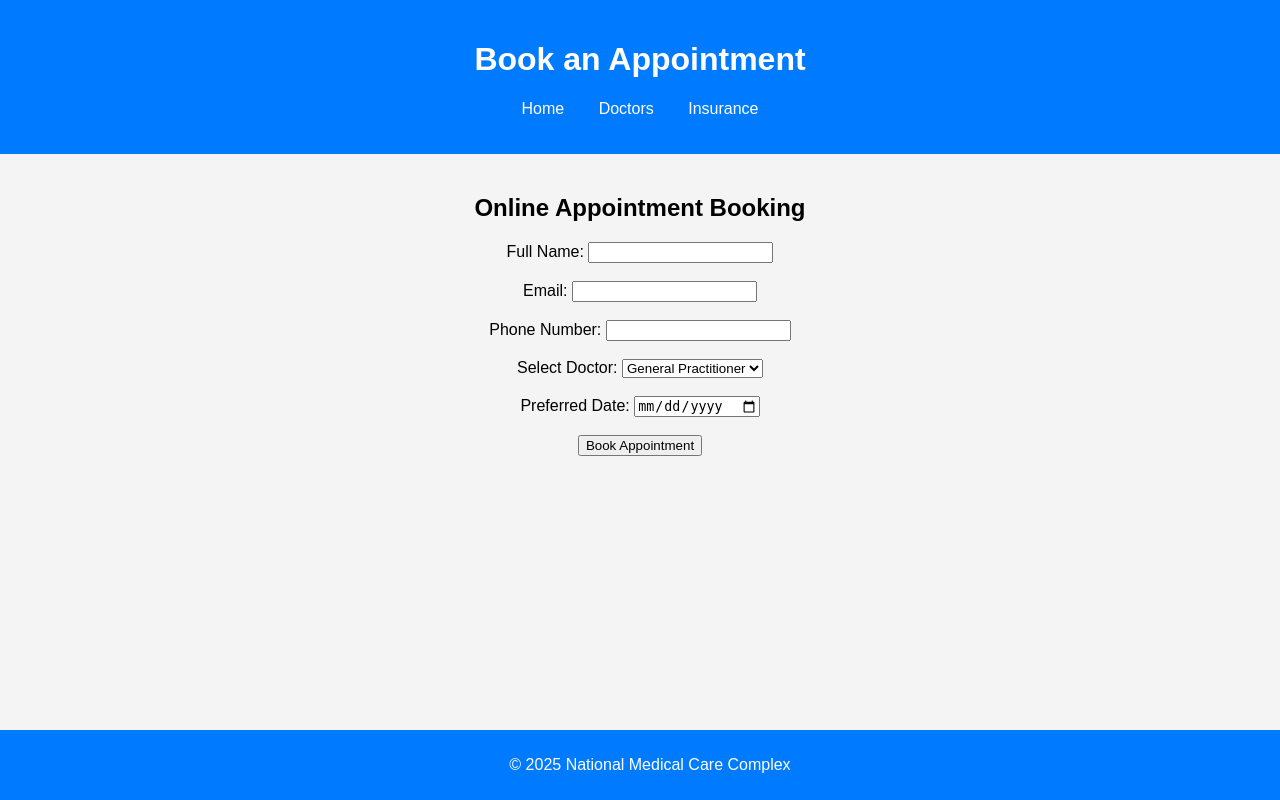
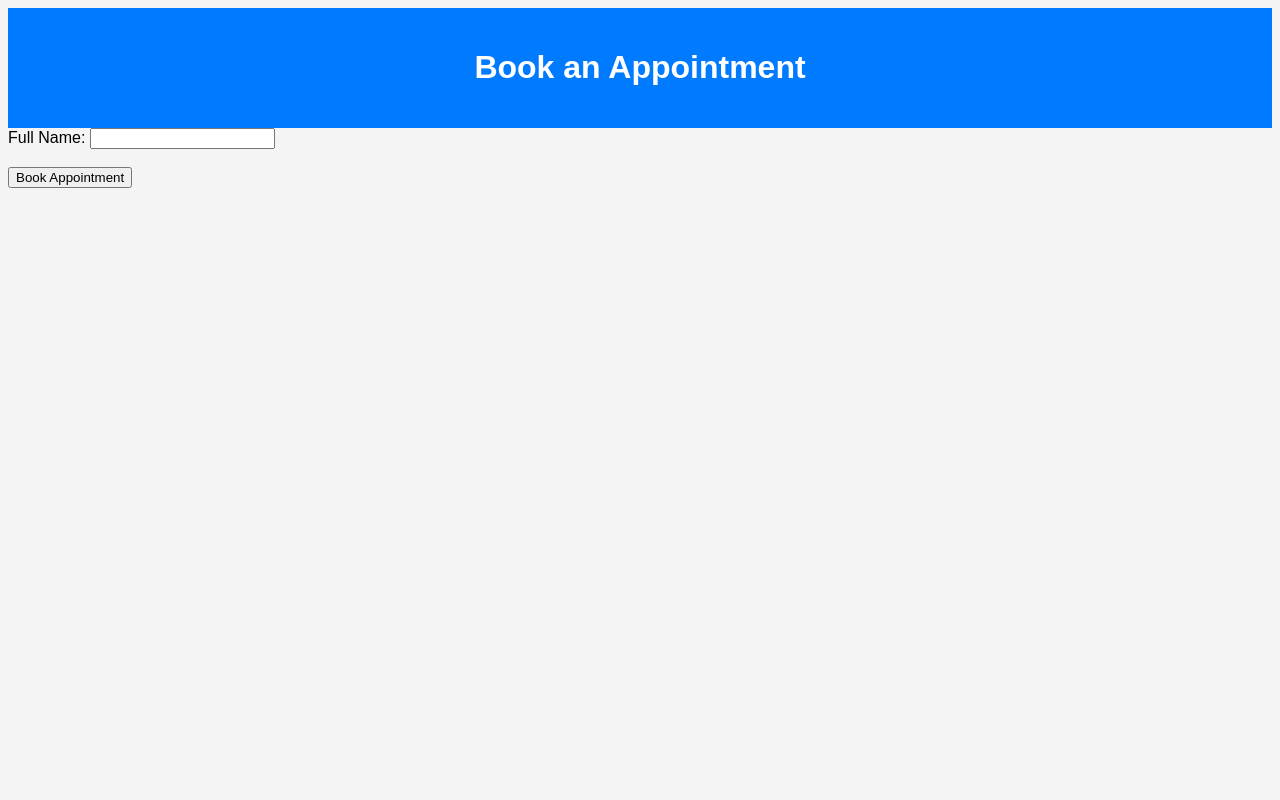
Before and after one commit to INFINITYP0WER/NationalMedicalCareWebsite, a PHP site: page /appointments.html in a window 1280 px wide. Run offline with PHP 8.4, Linux system fonts and the light colour scheme.

```diff
--- a/appointments.html
+++ b/appointments.html
@@ -9,41 +9,13 @@
 <body>
     <header>
         <h1>Book an Appointment</h1>
-        <nav>
-            <ul>
-                <li><a href="index.html">Home</a></li>
-                <li><a href="doctors.html">Doctors</a></li>
-                <li><a href="insurance.html">Insurance</a></li>
-            </ul>
-        </nav>
     </header>
     <main>
-        <h2>Online Appointment Booking</h2>
         <form action="submit_appointment.php" method="post">
             <label for="name">Full Name:</label>
             <input type="text" id="name" name="name" required><br><br>
-
-            <label for="email">Email:</label>
-            <input type="email" id="email" name="email" required><br><br>
-
-            <label for="phone">Phone Number:</label>
-            <input type="text" id="phone" name="phone" required><br><br>
-
-            <label for="doctor">Select Doctor:</label>
-            <select id="doctor" name="doctor">
-                <option value="General Practitioner">General Practitioner</option>
-                <option value="Dentist">Dentist</option>
-                <option value="Orthodontist">Orthodontist</option>
-            </select><br><br>
-
-            <label for="date">Preferred Date:</label>
-            <input type="date" id="date" name="date" required><br><br>
-
             <button type="submit">Book Appointment</button>
         </form>
     </main>
-    <footer>
-        <p>&copy; 2025 National Medical Care Complex</p>
-    </footer>
 </body>
 </html>
--- /dev/null
+++ b/login.php
@@ -0,0 +1 @@
+<?php echo 'Login successful!'; ?>
--- a/script.js
+++ b/script.js
@@ -1,3 +1 @@
-document.addEventListener("DOMContentLoaded", function() {
-    console.log("Website loaded successfully!");
-});
+document.addEventListener("DOMContentLoaded", function() { console.log("Website loaded successfully!"); });
--- a/style.css
+++ b/style.css
@@ -1,37 +1,2 @@
-body {
-    font-family: Arial, sans-serif;
-    margin: 0;
-    padding: 0;
-    background-color: #f4f4f4;
-}
-header {
-    background-color: #007bff;
-    color: white;
-    padding: 20px;
-    text-align: center;
-}
-nav ul {
-    list-style: none;
-    padding: 0;
-}
-nav ul li {
-    display: inline;
-    margin: 0 15px;
-}
-nav ul li a {
-    color: white;
-    text-decoration: none;
-}
-main {
-    padding: 20px;
-    text-align: center;
-}
-footer {
-    background-color: #007bff;
-    color: white;
-    text-align: center;
-    padding: 10px;
-    position: fixed;
-    bottom: 0;
-    width: 100%;
-}
+body { font-family: Arial, sans-serif; background-color: #f4f4f4; }
+header { background-color: #007bff; color: white; text-align: center; padding: 20px; }
--- /dev/null
+++ b/submit_appointment.php
@@ -0,0 +1 @@
+<?php echo 'Appointment submitted successfully!'; ?>
```
Also changed, not shown: eligibilityCheck.js (+3 -19 lines), insurance.html (+0 -17 lines), portal.html (+0 -14 lines), doctors.html (line endings or trailing spaces).
